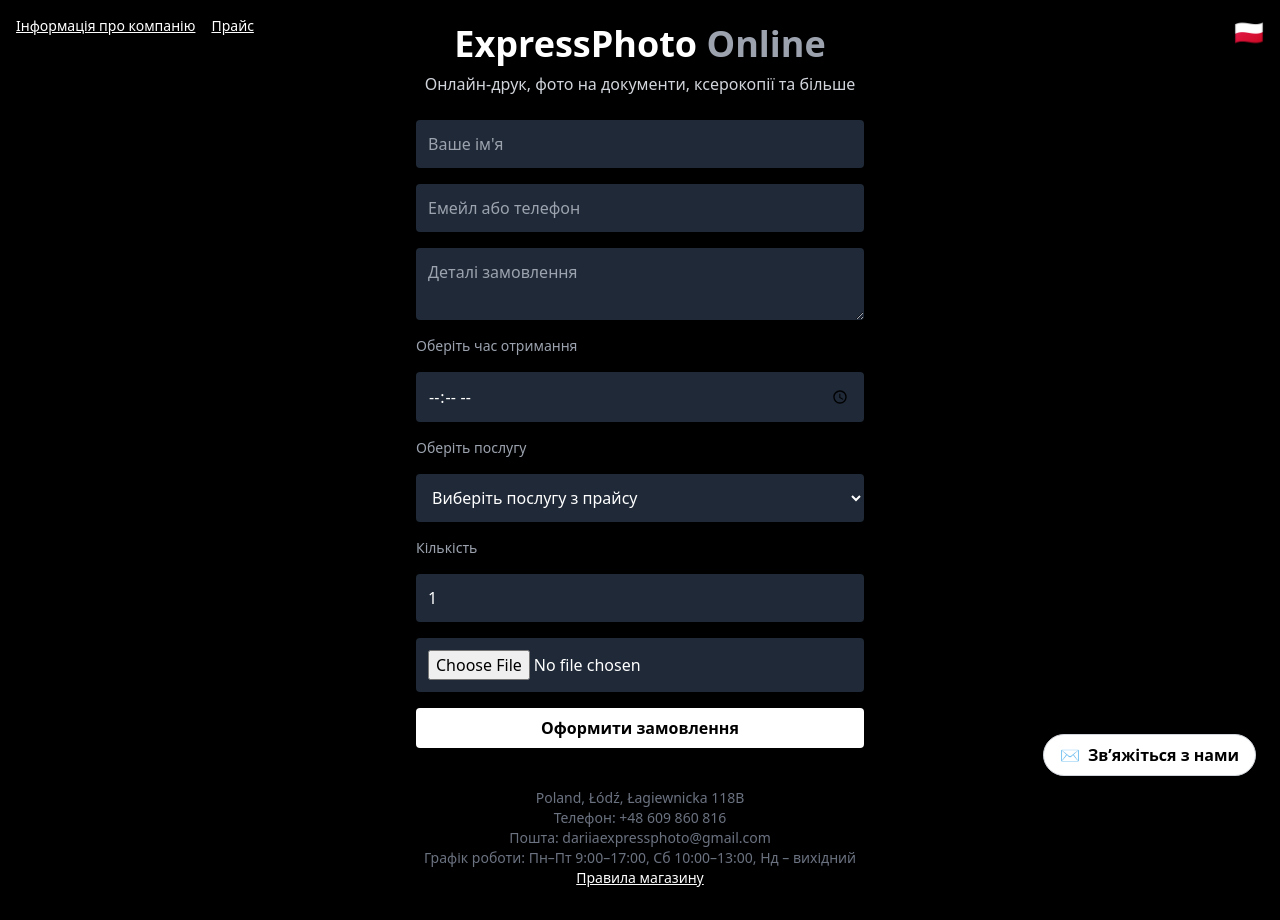
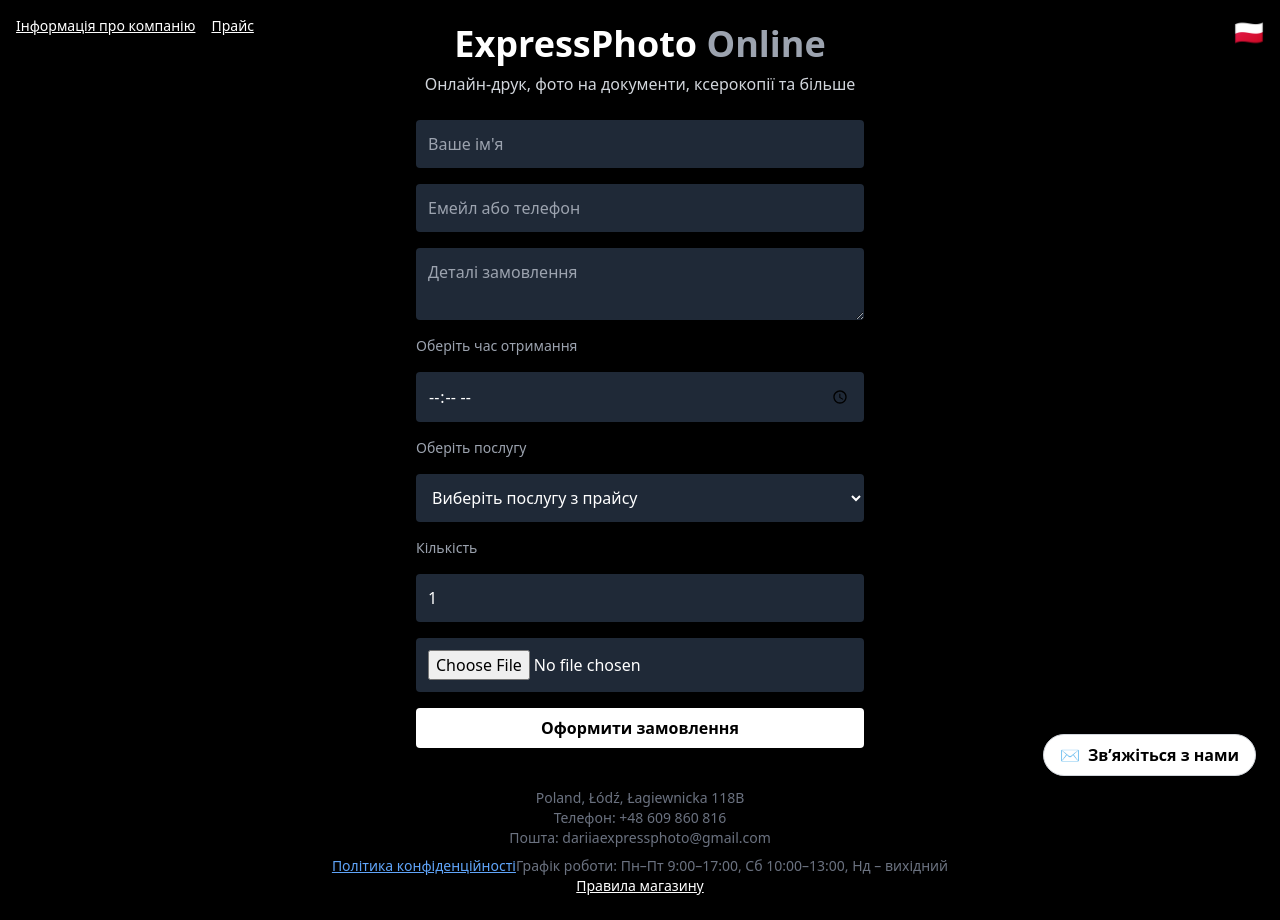
Before and after one commit to cutesuno/expressphoto-online, a Next.js app: page / in a window 1280 px wide. Built offline with nearby package versions, Linux system fonts and the light colour scheme.

Commit message:
додов лінк

```diff
--- a/components/CompanyInfoModal.tsx
+++ b/components/CompanyInfoModal.tsx
@@ -42,6 +42,16 @@ export default function CompanyInfoModal({
         <p>{t('Пошта: dariiaexpressphoto@gmail.com', 'Email: dariiaexpressphoto@gmail.com')}</p>
         <p>{t('Адреса: Poland, Łódź, Łagiewnicka 118B', 'Adres: Polska, Łódź, Łagiewnicka 118B')}</p>
         <p>{t('Графік роботи: Пн–Пт 9:00–17:00, Сб 10:00–13:00, Нд – вихідний', 'Godziny pracy: Pon–Pt 9:00–17:00, Sob 10:00–13:00, Niedz – nieczynne')}</p>
+        <p className="text-sm mt-4">
+  <a
+    href="/privacy-policy"
+    className="underline text-blue-600 hover:text-blue-400"
+    target="_blank"
+    rel="noopener noreferrer"
+  >
+    {language === 'uk' ? 'Політика конфіденційності' : 'Polityka prywatności'}
+  </a>
+</p>
       </div>
     </motion.div>
   );
--- a/pages/index.tsx
+++ b/pages/index.tsx
@@ -96,6 +96,14 @@ export default function Home() {
         {t('address')}<br />
         {t('phone')}<br />
         {t('emailCompany')}<br />
+        <a
+  href="/privacy-policy"
+  className="underline text-sm text-blue-400 hover:text-blue-300 mt-2 inline-block"
+  target="_blank"
+  rel="noopener noreferrer"
+>
+  {language === 'uk' ? 'Політика конфіденційності' : 'Polityka prywatności'}
+</a>
         {language === 'uk'
           ? 'Графік роботи: Пн–Пт 9:00–17:00, Сб 10:00–13:00, Нд – вихідний'
           : 'Godziny pracy: Pon–Pt 9:00–17:00, Sob 10:00–13:00, Niedz – nieczynne'}
```
